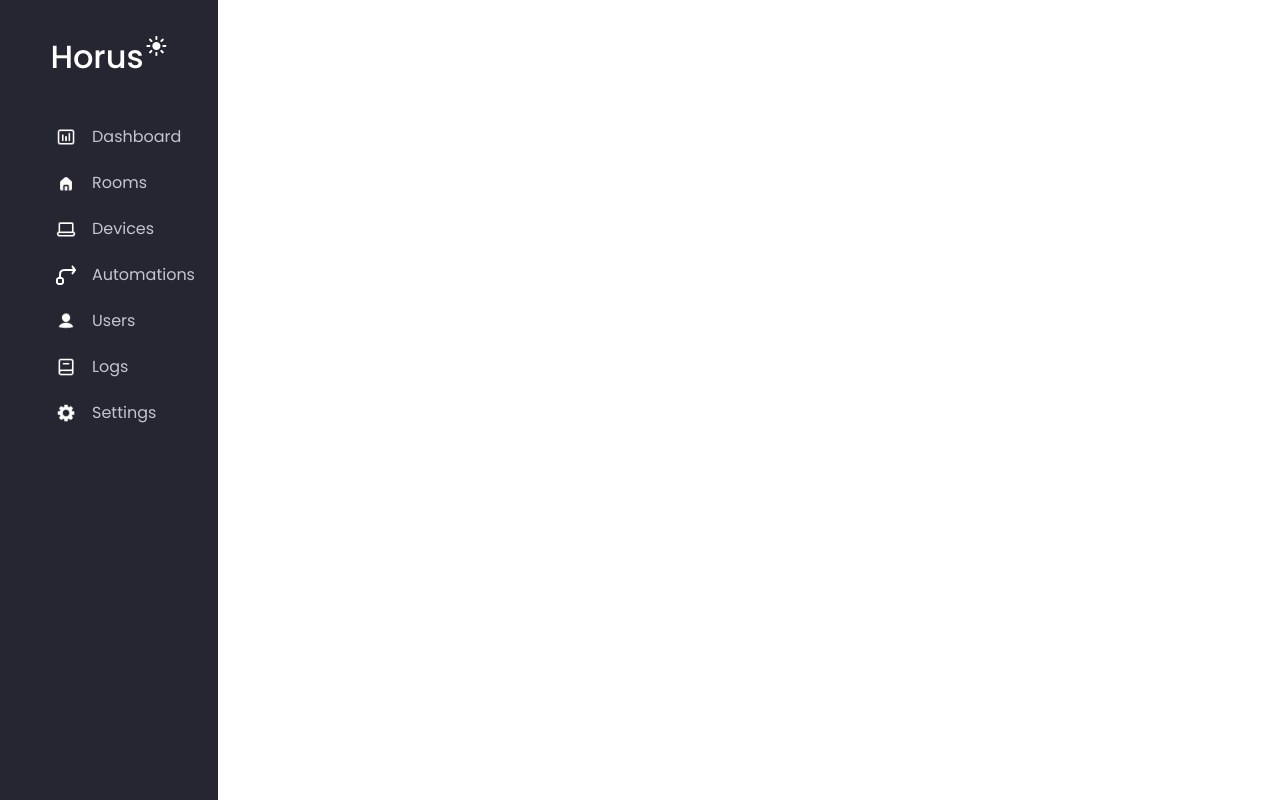
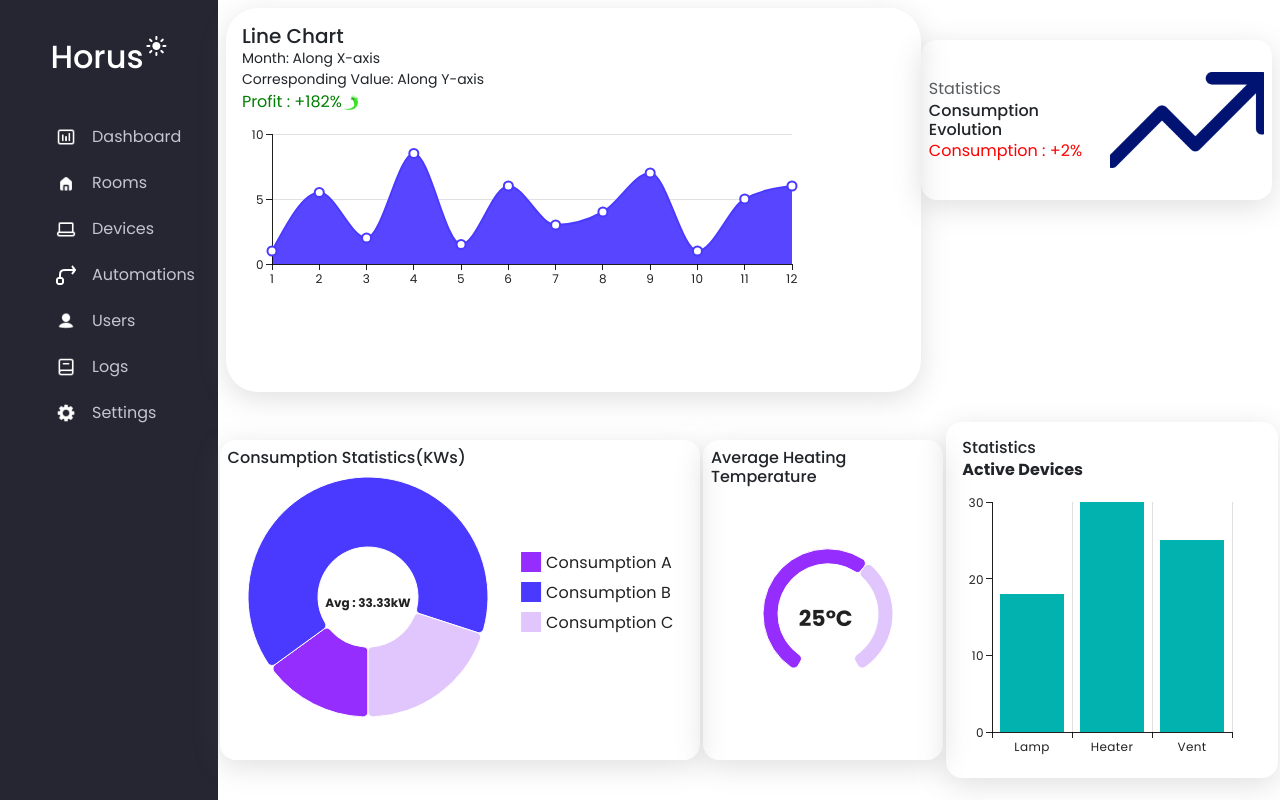
Before and after one commit to Bi7al/Horus2.io, a React (Vite) app: page / in a window 1280 px wide. Built offline with nearby package versions, Linux system fonts and the light colour scheme.

Commit message:
Added Dashboard Component

```diff
--- /dev/null
+++ b/src/Components/Dashboard/BottomCharts.jsx
@@ -0,0 +1,162 @@
+import React, { useState } from 'react';
+import { PieChart, pieArcLabelClasses } from '@mui/x-charts';
+import { BarChart } from '@mui/x-charts/BarChart';
+import { useDrawingArea } from '@mui/x-charts/hooks';
+import { styled } from '@mui/material/styles';
+function BottomCharts() {
+    //For Pie 1
+    const data = [
+        { id: 0, value: 15, label: 'Consumption A', color: "rgba(150, 45, 255, 1)", },
+        { id: 1, value: 65, label: 'Consumption B', color: "rgba(74, 58, 255, 1)" },
+        { id: 2, value: 20, label: 'Consumption C', color: "rgba(224, 198, 253, 1)" },
+    ];
+    const avg = (data[0].value + data[1].value + data[2].value) / 3
+    //For Pie 2
+    const data2 = [
+        { id: 0, value: 25, color: "rgba(150, 45, 255, 1)", },
+        { id: 2, value: 15, color: "rgba(224, 198, 253, 1)" },// total pie = 25+ 15 =50
+    ];
+    const [heatingtemp, setTemp] = useState(25)
+    // For Bar Chart
+    const xValues = [{ scaleType: 'band', data: ['Lamp', 'Heater', 'Vent'] }]  //Increase Width in case of increasing Values Same goes for Height
+    const yValues = [{ data: [18, 30, 25] }]
+
+
+
+
+
+
+    return (
+        <div className="other">
+            <div className="pie">
+                <h6>Consumption Statistics(KWs)</h6>
+                <Pie1 data={data} centraltext={`Avg : ${avg.toFixed(2)}kW`} />
+            </div>
+            <div className="average-temp">
+                <h6>Average Heating Temperature  </h6>
+                <AvgTemp centraltext={heatingtemp} data={data2} />
+            </div>
+            <div className="bar">
+                <h6>Statistics</h6>
+                <b>Active Devices</b>
+                <BarChart
+                    xAxis={xValues}
+                    series={yValues}
+                    width={300}
+                    height={280}
+                    grid={{ vertical: true }}
+                    margin={{
+                        left: 30,
+                        right: 30,
+                        top: 20,
+                        bottom: 30,
+                    }}
+                />
+            </div>
+        </div>
+    )
+}
+
+export default BottomCharts
+
+
+
+
+
+
+// PIE Chart for Consumption Data
+
+export function Pie1({ data, centraltext }) {
+    const StyledText = styled('text')(({ theme }) => ({
+        fill: theme.palette.text.primary,
+        textAnchor: 'middle',
+        dominantBaseline: 'central',
+        fontSize: 12,
+        fontWeight: "bold"
+    }));
+    function PieCenterLabel({ children }) {
+        const { width, height, left, top } = useDrawingArea();
+        return (
+            <StyledText x={left - 65 + width / 2} y={top - 10 + height / 2}>
+                {children}
+            </StyledText>
+        );
+    }
+    return (
+        <PieChart
+            colors={['rgba(224, 198, 253, 1)', 'rgba(74, 58, 255, 1)', 'rgba(150, 45, 255, 1)']}
+
+            series={[
+                {
+                    highlightScope: { faded: 'global', highlighted: 'item' },
+                    faded: { innerRadius: 30, additionalRadius: -30, color: 'gray' },
+                    data,
+                    innerRadius: 50,
+                    outerRadius: 120,
+                    paddingAngle: 0,
+                    cornerRadius: 5,
+                    startAngle: -180,
+                    endAngle: 180,
+                    cx: 100,
+                    cy: 90,
+                },
+            ]}
+            margin={{
+                left: 40,
+                right: 80,
+                top: 40,
+                bottom: 0,
+            }}
+            width={450}
+            height={250}
+        ><PieCenterLabel>{centraltext}</PieCenterLabel></PieChart>
+    );
+}
+
+
+
+// PIE Chart For Average Temprature
+export function AvgTemp({ centraltext, data }) {
+
+    const StyledText = styled('text')(({ theme }) => ({
+        fill: theme.palette.text.primary,
+        textAnchor: 'middle',
+        dominantBaseline: 'central',
+        fontSize: 22,
+        fontWeight: "bold"
+    }));
+    function PieCenterLabel({ children }) {
+        const { width, height, left, top } = useDrawingArea();
+        return (
+            <StyledText x={left + width + 10 / 2} y={top + height / 2}>
+                {children}
+            </StyledText>
+        );
+    }
+    return (
+        <PieChart
+            colors={['rgba(224, 198, 253, 1)', 'rgba(74, 58, 255, 1)', 'rgba(150, 45, 255, 1)']}
+
+            series={[
+                {
+                    highlightScope: { faded: 'global', highlighted: 'item' },
+                    faded: { innerRadius: 30, additionalRadius: -30, color: 'gray' },
+                    data,
+                    innerRadius: 50,
+                    outerRadius: 65,
+                    paddingAngle: 0,
+                    cornerRadius: 5,
+                    startAngle: -150,
+                    endAngle: 150,
+                    cx: 100,
+                    cy: 90,
+                },
+            ]}
+
+            width={200}
+            height={200}
+        >
+            <PieCenterLabel>{centraltext}°C ­     </PieCenterLabel>
+        </PieChart >
+    );
+}
--- /dev/null
+++ b/src/Components/Dashboard/Dashboard.css
@@ -0,0 +1,85 @@
+.lines{
+    width: 100%;
+    height: 50vh;
+    padding: .5rem;
+    display: flex;
+    justify-content: space-around;
+}
+.line1{
+    width: 45rem;
+    overflow: auto;
+    padding: 1rem 0 0 1rem;
+    border-radius: 2rem;
+    box-shadow: rgba(100, 100, 111, 0.2) 0px 7px 29px 0px;
+    p{
+        margin: 0;
+        font-size: .875rem;
+    }
+}
+.profit::after{
+    content: "";
+    height: 1rem;
+    width: 1rem;
+    background-color: antiquewhite;
+    background: url(../../Assets/pngs/pngwing.com.png);
+    background-position: center;
+    background-size: contain;
+}
+.loss::after{
+    content: "";
+    height: 1rem;
+    width: 1rem;
+    background-color: antiquewhite;
+    background: url(../../Assets/pngs/Daco_5346605.png);
+    background-position: center;
+    background-size: cover;
+    background-repeat: none;
+}
+.line2{
+    border-radius: 1rem;
+    box-shadow: rgba(100, 100, 111, 0.2) 0px 7px 29px 0px;
+    display: flex;
+    align-items: center;
+    padding: .5rem;
+    height: 10rem;
+    margin-top: 2rem;
+
+}
+.line2::after{
+    content: "";
+    width: 10rem;
+    height: 6rem;
+    background:url(../../Assets/pngs/trending-up.512x301.png);
+    background-position: center;
+    background-size: cover;
+}
+.other{
+    height: 50vh;
+    width: 100%;
+    display: flex;
+    justify-content: space-around;
+    align-items: center;
+}
+.pie{
+    height: 20rem;
+    width: 30rem;
+    border-radius: 1rem;
+    padding: .5rem;
+    box-shadow: rgba(100, 100, 111, 0.2) 0px 7px 29px 0px;
+
+}
+.average-temp{
+    height: 20rem;
+    width: 15rem;
+    border-radius: 1rem;
+    padding: .5rem;
+    box-shadow: rgba(100, 100, 111, 0.2) 0px 7px 29px 0px;
+    display: flex;
+    flex-direction: column;
+    align-items: center;
+}
+.bar{
+    border-radius: 1rem;
+    padding: 1rem;
+    box-shadow: rgba(100, 100, 111, 0.2) 0px 7px 29px 0px;
+}
--- /dev/null
+++ b/src/Components/Dashboard/Dashboard.jsx
@@ -0,0 +1,23 @@
+import React, { useState } from 'react';
+import { TopSideCharts } from "./TopSideCharts"
+import BottomCharts from './BottomCharts';
+import "./Dashboard.css"
+function DashboardComponent() {
+
+
+
+
+    return (
+
+        <>
+            <TopSideCharts />
+            <BottomCharts />
+        </>
+    )
+}
+
+export default DashboardComponent;
+
+
+
+// For more Info on how to configure the Charts visit Charts / Material UI
--- /dev/null
+++ b/src/Components/Dashboard/TopSideCharts.jsx
@@ -0,0 +1,65 @@
+import React, { useState } from 'react'
+import { LineChart } from '@mui/x-charts';
+
+export function TopSideCharts() {
+    const [result, setResult] = useState({
+        value: '182%',
+        profit: true,
+    })
+    const [consumption, setConsumption] = useState({
+        value: '2%',
+        increase: false,
+    })
+    const xValues = [1, 2, 3, 4, 5, 6, 7, 8, 9, 10, 11, 12]; //values for x-axis
+    const yValues = [1, 5.5, 2, 8.5, 1.5, 6, 3, 4, 7, 1, 5, 6]; //values for y-axis
+    const [lineValue, setLineValues] = useState({
+        xValues: xValues,
+        yValues: yValues,
+    })
+    let finalVerdict; //for line Chart
+    if (result.profit) {
+        finalVerdict = <><div className='profit d-flex align-items-center' style={{ color: 'green' }}>Profit : +{result.value}</div></>
+    } else {
+        finalVerdict = <div className='loss d-flex align-items-center' style={{ color: 'red' }}>Loss : -{result.value}</div>
+    }
+    //For Statistical Purpose
+    let finalConsumption;
+    if (consumption.increase) {
+        finalConsumption = <div className='increase d-flex align-items-center' style={{ color: 'green' }}>Consumption : -{consumption.value}</div>
+    } else {
+        finalConsumption = <div className='decrease d-flex align-items-center' style={{ color: 'red' }}>Consumption : +{consumption.value}</div>
+    }
+    return (< div className="lines " >
+        <div className="line1">
+            <h5>Line Chart</h5>
+            <p>Month: Along X-axis <br />Corresponding Value: Along Y-axis</p>
+            {finalVerdict}
+            <LineChart
+                xAxis={[{ data: lineValue.xValues }]}
+                series={[
+                    {
+                        data: lineValue.yValues,
+                        color: 'rgba(74, 58, 255, 1)',
+                        area: true
+                    },
+                ]}
+                margin={{
+                    left: 30,
+                    top: 20,
+                }}
+                height={200}
+                width={600}
+                grid={{ vertical: false, horizontal: true }}
+
+            />
+        </div>
+        <div className="line2">
+            <div><p className='text-muted m-0'>Statistics</p>
+                <h6>Consumption Evolution</h6>
+                {finalConsumption}
+            </div>
+        </div>
+    </div >);
+}
+
+export default TopSideCharts
--- a/src/main.jsx
+++ b/src/main.jsx
@@ -8,7 +8,7 @@ import Rooms from './Components/Rooms/Rooms.jsx';
 import Automations from './Components/Automations/Automations.jsx';
 import Devices from './Components/Devices/Devices.jsx';
 import Log from './Components/LogComponent/LogComponent.jsx';
-
+import DashboardComponent from './Components/Dashboard/Dashboard.jsx';
 const router = createBrowserRouter([
   {
     path: "/",
@@ -38,6 +38,10 @@ const router = createBrowserRouter([
         path: "/Log",
         element: <Log />,
         errorElement: <ErrorElement />
+      }, {
+        path: "/",
+        element: <DashboardComponent />,
+        errorElement: <ErrorElement />
       }
     ],
   }
```
